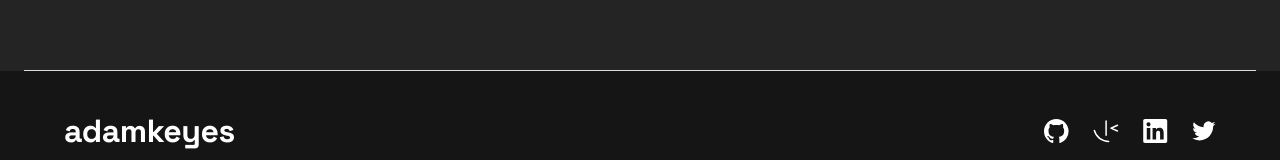
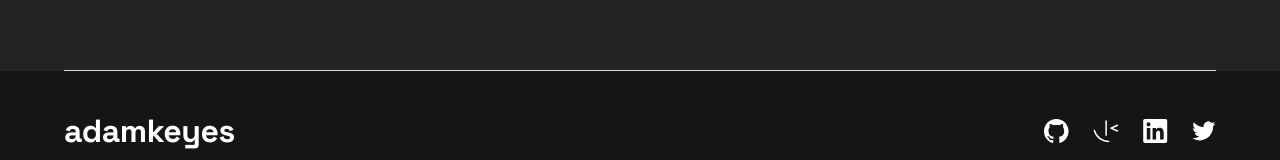
Before and after one commit to lastiwan89/single-page-dev-porfolio, a React (Vite) app: page / in a window 1280 px wide. Shown: the part 2612-2772 px from the top of the page. Built offline with nearby package versions, Linux system fonts and the light colour scheme.

Commit message:
contact done md lg bg

```diff
--- a/src/components/pages/Contact.tsx
+++ b/src/components/pages/Contact.tsx
@@ -41,7 +41,9 @@ export default function Contact() {
           </div>
         </form>
       </div>
-      <Divider />
+      <div className="lg:px-10">
+        <Divider />
+      </div>
     </section>
   );
 }
```
